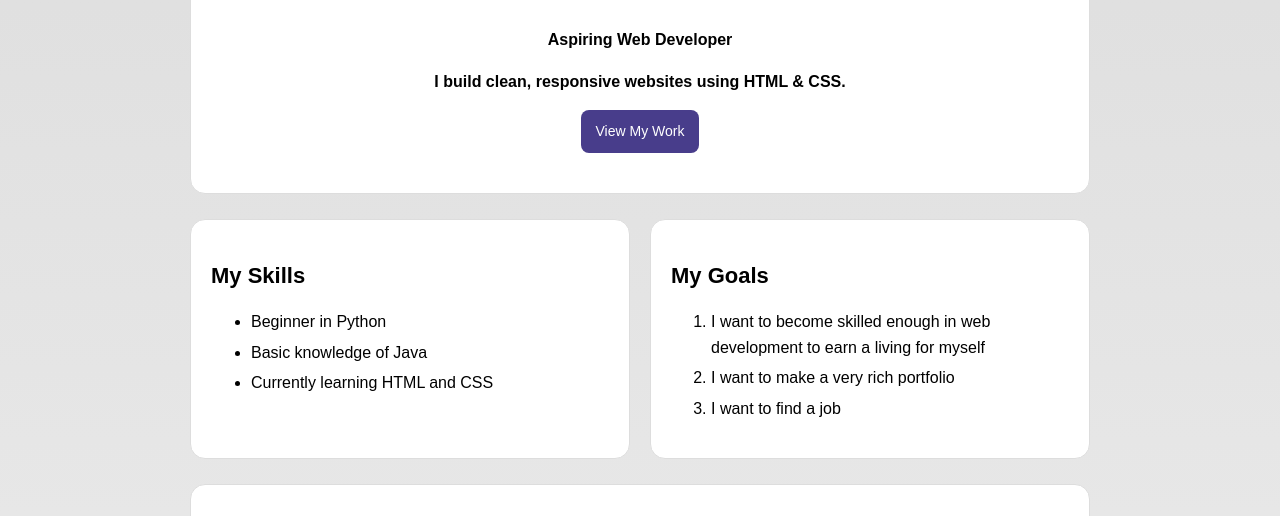
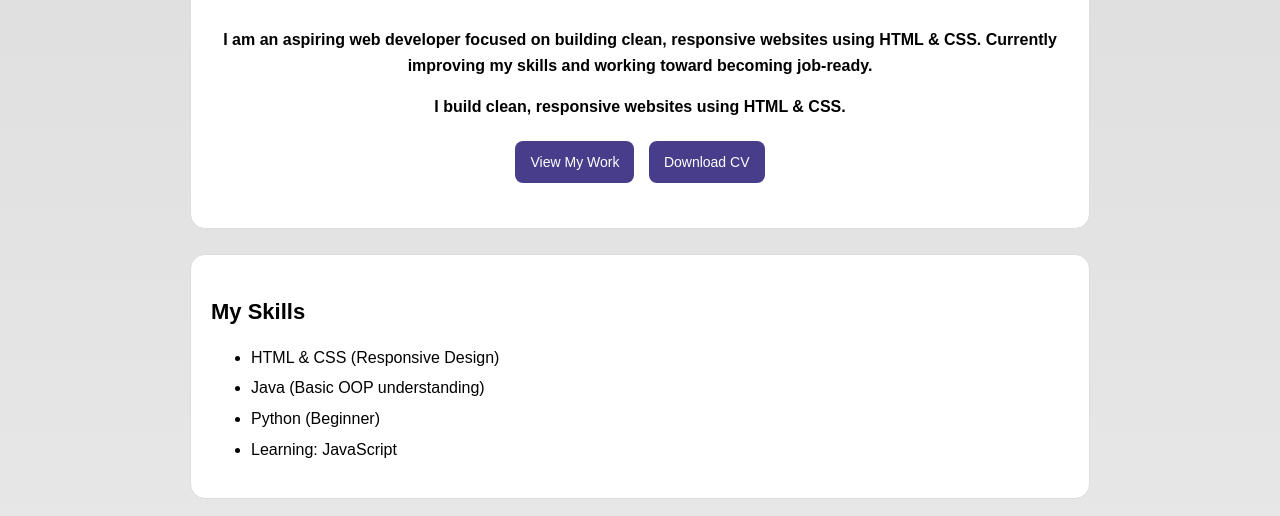
Before and after one commit to valdetkamberi/portfolio, a plain HTML site: page index.html in a window 1280 px wide. Shown: the part 284-800 px from the top of the page. Drawn offline with Linux system fonts and the light colour scheme.

Commit message:
Update index.html

```diff
--- a/index.html
+++ b/index.html
@@ -109,6 +109,7 @@
             border-radius: 8px;
             transition: 0.4s;
             font-size: 14px;
+            margin: 5px;
         }
         .button:hover{
             background-color: black;
@@ -192,26 +193,20 @@
     <div class="container">
     <div class="section hero" id="home">
             <h1>Valdet Kamberi</h1>
-    <p>Aspiring Web Developer</p>
+        <p>I am an aspiring web developer focused on building clean, responsive websites using HTML & CSS. Currently improving my skills and working toward becoming job-ready.</p>
         <p>I build clean, responsive websites using HTML & CSS.</p>
         <a href="#projects" class="button">View My Work</a>
+        <a href="#" class="button">Download CV</a>
     </div>
     <div class="row">
         <div class="section" id="skills">
                 <h2>My Skills</h2>
                 <ul>
-                <li>Beginner in Python</li>
-                <li>Basic knowledge of Java</li>
-                <li>Currently learning HTML and CSS</li>
+                    <li>HTML & CSS (Responsive Design)</li>
+                    <li>Java (Basic OOP understanding)</li>
+                    <li>Python (Beginner)</li>
+                    <li>Learning: JavaScript</li>
                 </ul>
-    </div>
-    <div class="section">
-            <h2>My Goals</h2>
-            <ol>
-                <li>I want to become skilled enough in web development to earn a living for myself</li>
-                <li>I want to make a very rich portfolio</li>
-                <li>I want to find a job</li>
-            </ol>
         </div>
     </div>
     <div class="section" id="projects">
@@ -247,7 +242,7 @@
         <h2>My Contacts</h2>
 
         <ul>
-        <li><b>E-mail:</b> valdetkamberi1@hotmail.com</li>
+            <li><b>E-mail:</b><a  href="mailto:valdetkamberi1@hotmail.com">valdetkamberi1@hotmail.com</a></li>
             <li><b>Phone:</b> +383 45 535 924</li>
         </ul>
     </div>
```
Lines whose indentation alone changed are shown as unchanged.
